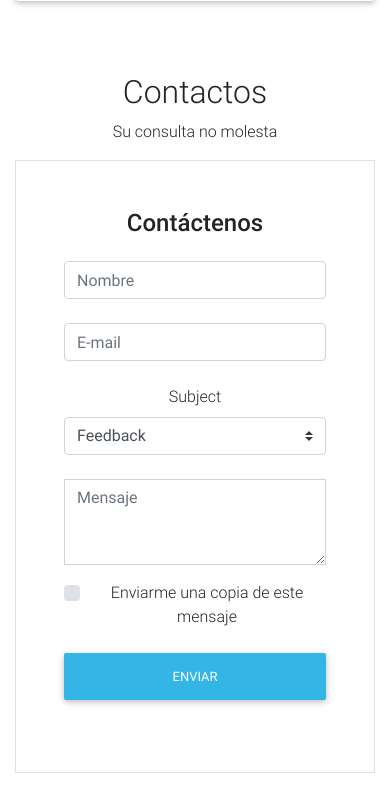
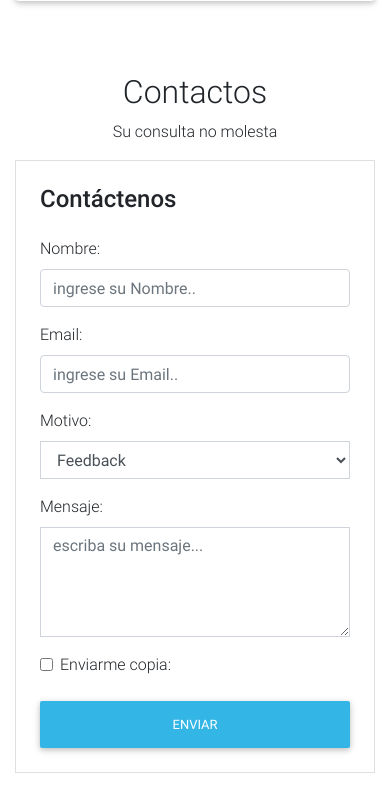
Before and after one commit to ctnfimac/sistema_de_comida, a Django app: page /web/ in a window 390 px wide. Shown: the part 5299-6093 px from the top of the page. Run offline with Django 4.2, Linux system fonts and the light colour scheme; some libraries are stand-ins or nearby versions.

Commit message:
Agrego el form del Contacto, el check del form del Login refactorizo el codigo para los forms

```diff
--- a/app/templates/web/includes/public/banner.html
+++ b/app/templates/web/includes/public/banner.html
@@ -17,22 +17,24 @@
 					{% csrf_token %}
 					<p class="h4 mb-4 text-center">Login</p>
 					{% for field in loginForm %}
-						<div class="form-group">
-							{{ field.label_tag }} {{ field }}
-						<div>
-					{% endfor %}
+						{% if field.field.widget.input_type == "checkbox" %}
 							<div class="d-flex justify-content-around">
 								<div>
-							<div class="custom-control custom-checkbox">
-								<input type="checkbox" class="custom-control-input" id="defaultLoginFormRemember">
-								<label class="custom-control-label" for="defaultLoginFormRemember">Recordarme</label>
+									<div class="form-group form-check">
+										{{field}} {{field.label_tag}}
 									</div>
 								</div>
 								<div>
 									<a href="">Perdió su contraseña</a>
 								</div>
 							</div>
-					<button class="btn btn-info btn-block my-4" type="submit">Entrar</button>
+						{% else %}
+							<div class="form-group">
+								{{field.label_tag}}{{field}}
+							</div>
+						{% endif %}
+					{% endfor %}
+					<button class="btn btn-info btn-block m-0 mb-2" type="submit">Entrar</button>
 					<p>¿No eres miembro aún?
 						<a href="" data-toggle="modal" data-target="#modalLRFormDemo" >Registrarse</a>
 					</p>
--- a/app/templates/web/includes/public/contacto.html
+++ b/app/templates/web/includes/public/contacto.html
@@ -3,43 +3,27 @@
     <p class="text-center">Su consulta no molesta</p>
     <div class="container">
         <div class="row">
-            <div class="col-xs-12 col-md-6 col-lg-4">
-                <!-- Default form contact -->
-                <form class="text-center border border-light p-5 mb-4">
+            <div class="col-xs-12 col-md-6 col-lg-5">
+                <form class="border border-light pl-4 pr-4 pt-4 mb-4">
+                    {% csrf_token %}
                     <p class="h4 mb-4">Contáctenos</p>
-                    <!-- Name -->
-                    <input type="text" id="defaultContactFormName" class="form-control mb-4" name="nombre" placeholder="Nombre">
-                    <!-- Email -->
-                    <input type="email" id="defaultContactFormEmail" class="form-control mb-4" name="email" placeholder="E-mail">
-                    <!-- Subject -->
-                    <label>Subject</label>
-                    <select class="browser-default custom-select mb-4">
-                        <option value="" disabled>Elija su opción</option>
-                        <option value="1" selected>Feedback</option>
-                        <option value="2">Reportar mal servivio</option>
-                        <!-- <option value="3">Feature request</option>
-                        <option value="4">Feature request</option> -->
-                    </select>
-
-                    <!-- Message -->
-                    <div class="form-group">
-                        <textarea class="form-control rounded-0" id="exampleFormControlTextarea2" rows="3" name="mensaje" placeholder="Mensaje"></textarea>
-                    </div>
-
-                    <!-- Copy -->
-                    <div class="custom-control custom-checkbox mb-4">
-                        <input type="checkbox" class="custom-control-input" id="defaultContactFormCopy">
-                        <label class="custom-control-label" for="defaultContactFormCopy">Enviarme una copia de este mensaje</label>
-                    </div>
-
-                    <!-- Send button -->
+                    {% for row in contactoForm %}
+                        {% if row.field.widget.input_type == "checkbox" %}
+                            <div class="form-group form-check">
+                                {{row}} {{row.label_tag}}
+                            </div>
+                        {% else %}
+                            <div class="form-group">
+                                {{row.label_tag}}{{row}}
+                            </div>
+                        {% endif %}
+                    {% endfor %}
                     <button class="btn btn-info btn-block" type="submit">Enviar</button>
 
                 </form>
-                <!-- Default form contact -->
             </div>
-            <div class="col-xs-12 col-md-6 col-lg-8 mb-4">
+            <div class="col-xs-12 col-md-6 col-lg-7 mb-4">
                 <iframe src="https://www.google.com/maps/embed?pb=!1m18!1m12!1m3!1d3281.3987009069774!2d-58.564793985276864!3d-34.66988558044238!2m3!1f0!2f0!3f0!3m2!1i1024!2i768!4f13.1!3m3!1m2!1s0x95bcc62cc3e02599%3A0x5f178c9d980d3f8b!2sFlorencio+Varela+1903%2C+B1754JEC+San+Justo%2C+Pcia+de+Buenos+Aires!5e0!3m2!1ses-419!2sar!4v1539750387378" width="100%" height="565" frameborder="0" style="border:0" allowfullscreen></iframe>				</div>
-        </div>
+            </div>
     </div>
 </section>
--- a/app/templates/web/includes/public/footer.html
+++ b/app/templates/web/includes/public/footer.html
@@ -10,8 +10,8 @@
         </li>
         </ul>
     </div>
-    <div class="footer-copyright text-center py-3">© 2018 Programación Web 2
-        <a href="#" class="d-block">Peralta Christian - Garra Martín - Prada Alexander</a>
+    <div class="footer-copyright text-center py-3">© 2023 Sistema de Comidas
+        <a href="#" class="d-block">Christian Peralta</a>
     </div>
     </footer>
 <script src="{% static 'js/jquery-3.3.1.min.js' %}"></script>
--- /dev/null
+++ b/app/web/forms/contactoForm.py
@@ -0,0 +1,52 @@
+from django import forms
+
+class ContactoForm(forms.Form):
+    MOTIVO_CHOICES = [('1', 'Feedback'),('2','Reportar mal servicio')]
+    nombre = forms.CharField(
+        label='Nombre',
+        max_length='30',
+        widget= forms.TextInput(
+            attrs={'class': 'form-control',
+            'placeholder': 'ingrese su Nombre..'
+            }
+        ))
+
+    email = forms.CharField(
+        label='Email',
+        max_length='50',
+        widget= forms.TextInput(
+            attrs={'class': 'form-control',
+            'placeholder': 'ingrese su Email..'
+            }
+        ))
+
+    subject = forms.ChoiceField(
+        label='Motivo',
+        choices=MOTIVO_CHOICES,
+        widget = forms.Select(
+            attrs={
+                'class':'form-control rounded-0',
+                'placeholder': 'escriba su mensaje...'
+            }
+        )
+    )
+
+    mensaje = forms.CharField(
+        widget = forms.Textarea
+       (
+            attrs={
+                'class':'form-control rounded-0',
+                'placeholder': 'escriba su mensaje...',
+                'rows':4,
+                'cols':15
+            }
+        )
+    )
+
+    copia = forms.BooleanField(
+        label = 'Enviarme copia',
+        widget= forms.CheckboxInput(
+             attrs={
+                'class':'form-check-input',
+            }
+        ))
--- a/app/web/forms.py
+++ b/app/web/forms/loginForm.py
@@ -1,6 +1,5 @@
 from django import forms
 
-#TODO: Agregar el campo para el checkbox
 class LoginForm(forms.Form):
     usuario = forms.EmailField(
         label='Usuario',
@@ -17,3 +16,11 @@ class LoginForm(forms.Form):
                     'placeholder': 'ingrese su contraseña...'
                 }
         ))
+
+    recordarme = forms.BooleanField(
+        label = 'Recordarme',
+        widget= forms.CheckboxInput(
+             attrs={
+                'class':'form-check-input',
+            }
+        ))
--- a/app/web/views.py
+++ b/app/web/views.py
@@ -1,6 +1,14 @@
 from django.shortcuts import render
-from .forms import LoginForm
+# from .forms import LoginForm
+from web.forms.loginForm import LoginForm
+from web.forms.contactoForm import ContactoForm
+
 
 def home(request):
     loginForm = LoginForm()
-    return render(request,'web/home.html', {'loginForm': loginForm})
+    contactoForm = ContactoForm()
+    context = {
+        'loginForm': loginForm,
+        'contactoForm': contactoForm
+    }
+    return render(request,'web/home.html', context)
```
Also changed, not shown: 1 other file. Lines whose indentation alone changed are shown as unchanged.
